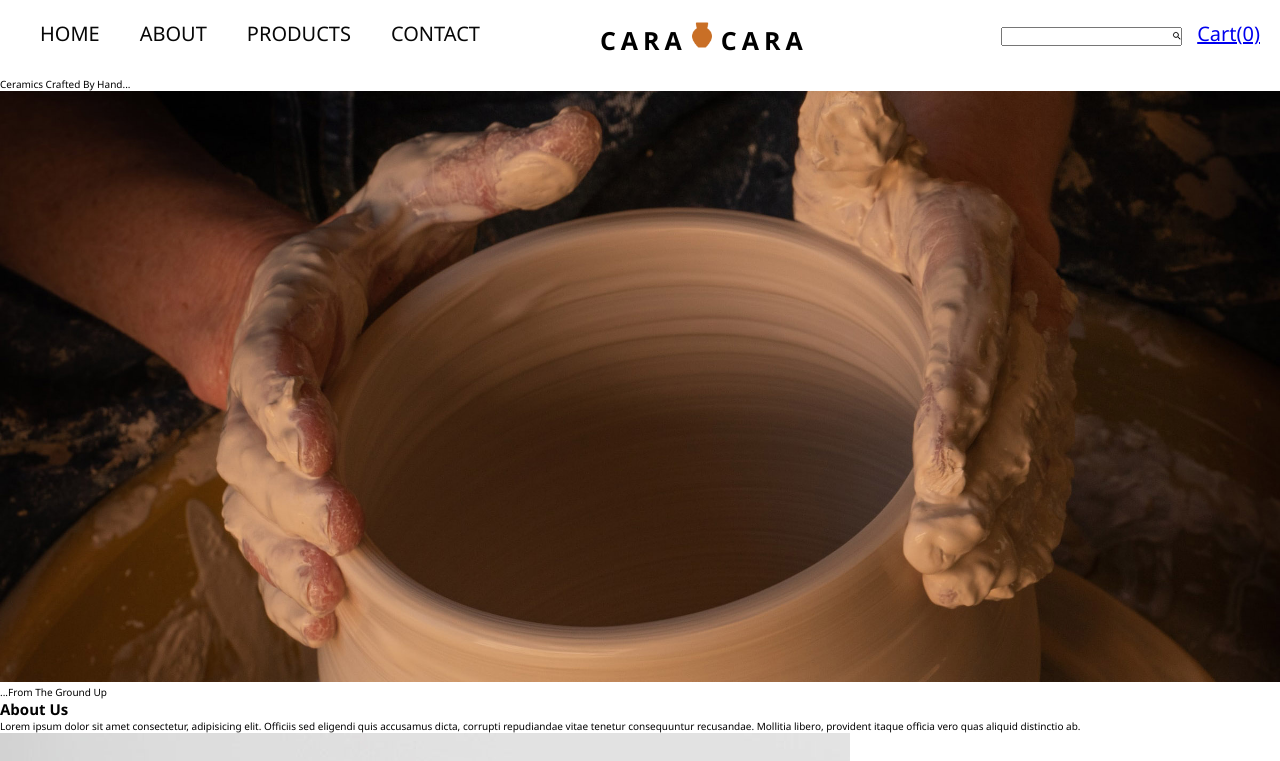
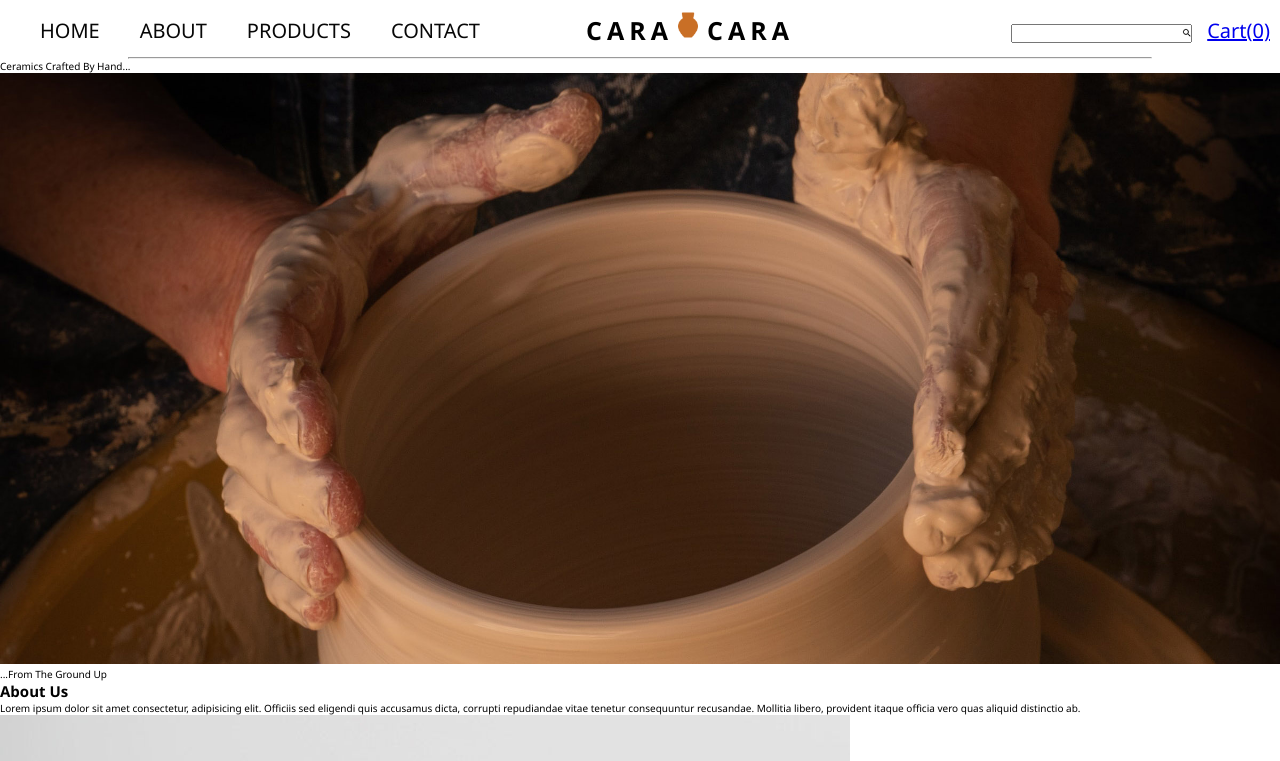
Before and after one commit to RAGessler/Cara_Cara_Ecommerce_Site, a plain HTML site: page index.html in a window 1280 px wide. Shown: the top 761 px of the page. Drawn offline with Linux system fonts and the light colour scheme.

Commit message:
troubleshooting header behavior

```diff
--- a/index.html
+++ b/index.html
@@ -9,13 +9,13 @@
 </head>
 <body>
     <header class="header">
+        <h1>CARA<img class="header-image"src="./assets/icons8-pottery-96.png" alt="Orange Vase">CARA</h1>
         <nav class="nav-bar">
             <ul class="nav-list">
                 <li><a class="nav-a"href="#home-section">HOME</a></li>
                 <li><a class="nav-a"href="#about-secton">ABOUT</a></li>
                 <li><a class="nav-a"href="#products-section">PRODUCTS</a></li>
                 <li><a class="nav-a"href="#contact-section">CONTACT</a></li>
-                <h1>CARA<img class="header-image"src="./assets/icons8-pottery-96.png" alt="Orange Vase">CARA</h1>
                 <div class="search-bar">
                     <input type="text" title="Search Bar">
                         <img class="magnifying-glass" src="./assets/1200px-Google_Magnifying_Glass.svg.png" alt="Search Button">
@@ -25,6 +25,7 @@
             </ul>
         </nav>
     </header>
+    <hr>
     <main>
         <div class="home-section" id="home-section">
             <div>Ceramics Crafted By Hand...</div>
--- a/styles.css
+++ b/styles.css
@@ -4,7 +4,7 @@
     margin: 0;
     padding: 0;
     box-sizing: inherit;
-}
+ }
 
 html {
     box-sizing: border-box;
@@ -148,3 +148,17 @@ li {
     color: #070707;
     text-decoration: none;
 }
+
+.nav-bar {
+    position: absolute;
+    top: 0.7rem;
+    left: 1rem;
+    width: 100%;
+}
+
+hr {
+    width: 80%;
+    margin-left: 10%;
+    margin-right: 10%;
+
+}
```
